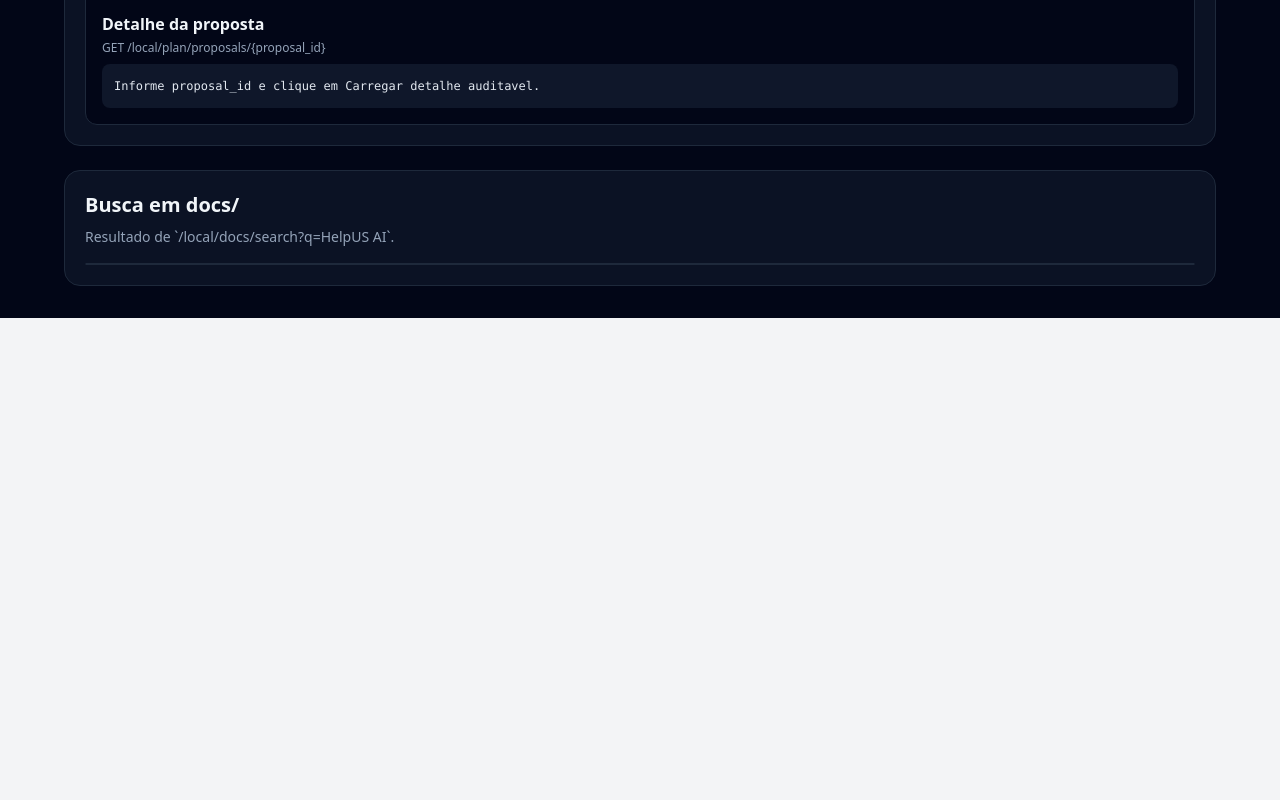
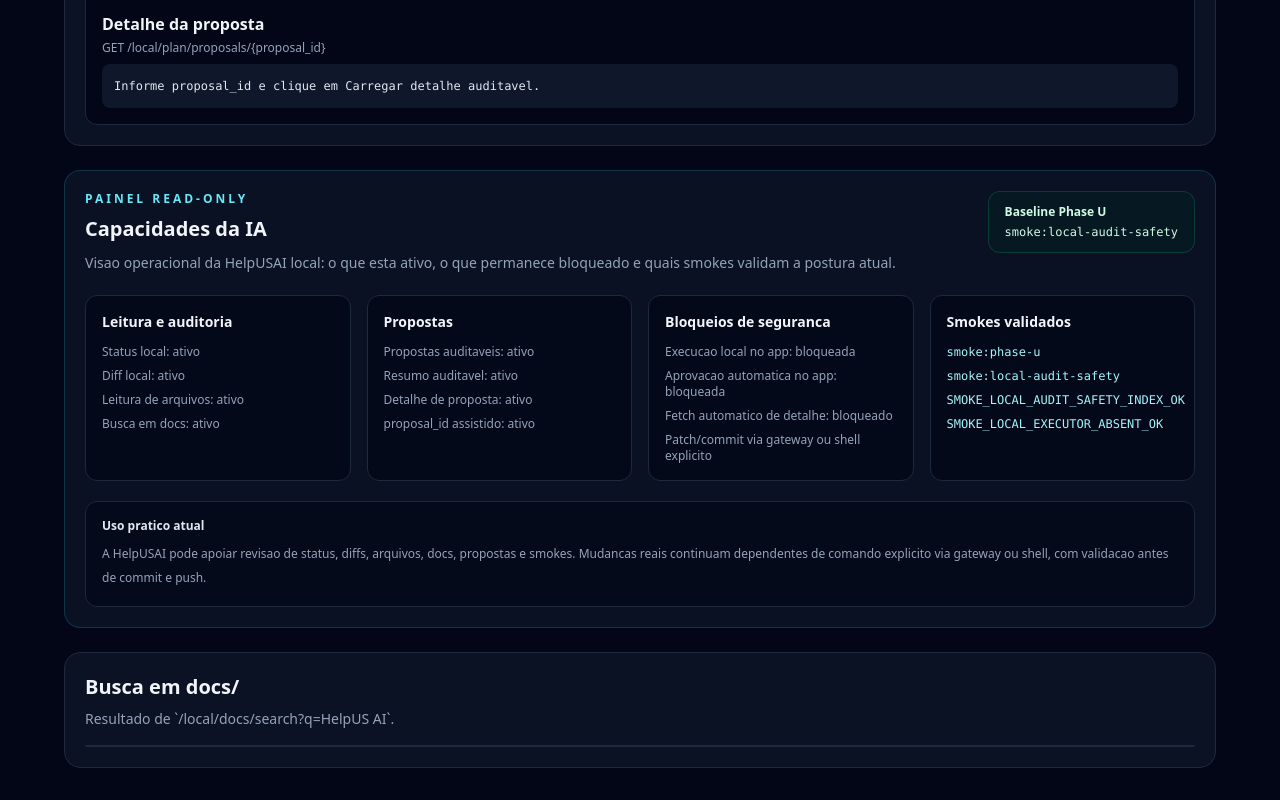
Before and after one commit to HelpUSA/helpus-ai, a Next.js app in the folder frontend/: page /admin/local in a window 1280 px wide. Shown: the part 3115-3915 px from the top of the page. Before the commit the page ends 3433 px from the top, so only its background shows below. Built offline with nearby package versions, Linux system fonts and the light colour scheme.

Commit message:
feat: add ai capabilities panel

```diff
--- a/frontend/src/app/admin/local/page.tsx
+++ b/frontend/src/app/admin/local/page.tsx
@@ -688,6 +688,71 @@ export default function AdminLocalReadonlyPage() {
           </article>
         </section>
 
+
+        <section className="grid gap-6 lg:grid-cols-2">
+          <article className="rounded-2xl border border-cyan-900/60 bg-slate-900/70 p-5 lg:col-span-2">
+            <div className="flex flex-wrap items-start justify-between gap-4">
+              <div>
+                <p className="text-xs font-semibold uppercase tracking-[0.25em] text-cyan-300">Painel read-only</p>
+                <h2 className="mt-2 text-xl font-semibold">Capacidades da IA</h2>
+                <p className="mt-2 max-w-4xl text-sm leading-6 text-slate-400">
+                  Visao operacional da HelpUSAI local: o que esta ativo, o que permanece bloqueado e quais smokes validam a postura atual.
+                </p>
+              </div>
+              <div className="rounded-xl border border-emerald-900/70 bg-emerald-950/30 px-4 py-3 text-xs text-emerald-100">
+                <p className="font-semibold">Baseline Phase U</p>
+                <p className="mt-1 font-mono">smoke:local-audit-safety</p>
+              </div>
+            </div>
+
+            <div className="mt-5 grid gap-4 md:grid-cols-2 xl:grid-cols-4">
+              <div className="rounded-xl border border-slate-800 bg-slate-950/70 p-4">
+                <p className="text-sm font-semibold text-slate-100">Leitura e auditoria</p>
+                <ul className="mt-3 space-y-2 text-xs text-slate-400">
+                  <li>Status local: ativo</li>
+                  <li>Diff local: ativo</li>
+                  <li>Leitura de arquivos: ativo</li>
+                  <li>Busca em docs: ativo</li>
+                </ul>
+              </div>
+              <div className="rounded-xl border border-slate-800 bg-slate-950/70 p-4">
+                <p className="text-sm font-semibold text-slate-100">Propostas</p>
+                <ul className="mt-3 space-y-2 text-xs text-slate-400">
+                  <li>Propostas auditaveis: ativo</li>
+                  <li>Resumo auditavel: ativo</li>
+                  <li>Detalhe de proposta: ativo</li>
+                  <li>proposal_id assistido: ativo</li>
+                </ul>
+              </div>
+              <div className="rounded-xl border border-slate-800 bg-slate-950/70 p-4">
+                <p className="text-sm font-semibold text-slate-100">Bloqueios de seguranca</p>
+                <ul className="mt-3 space-y-2 text-xs text-slate-400">
+                  <li>Execucao local no app: bloqueada</li>
+                  <li>Aprovacao automatica no app: bloqueada</li>
+                  <li>Fetch automatico de detalhe: bloqueado</li>
+                  <li>Patch/commit via gateway ou shell explicito</li>
+                </ul>
+              </div>
+              <div className="rounded-xl border border-slate-800 bg-slate-950/70 p-4">
+                <p className="text-sm font-semibold text-slate-100">Smokes validados</p>
+                <ul className="mt-3 space-y-2 text-xs text-slate-400">
+                  <li><span className="font-mono text-cyan-200">smoke:phase-u</span></li>
+                  <li><span className="font-mono text-cyan-200">smoke:local-audit-safety</span></li>
+                  <li><span className="font-mono text-cyan-200">SMOKE_LOCAL_AUDIT_SAFETY_INDEX_OK</span></li>
+                  <li><span className="font-mono text-cyan-200">SMOKE_LOCAL_EXECUTOR_ABSENT_OK</span></li>
+                </ul>
+              </div>
+            </div>
+
+            <div className="mt-5 rounded-xl border border-slate-800 bg-slate-950/60 p-4 text-xs text-slate-400">
+              <p className="font-semibold text-slate-200">Uso pratico atual</p>
+              <p className="mt-2 leading-6">
+                A HelpUSAI pode apoiar revisao de status, diffs, arquivos, docs, propostas e smokes. Mudancas reais continuam dependentes de comando explicito via gateway ou shell, com validacao antes de commit e push.
+              </p>
+            </div>
+          </article>
+        </section>
+
         <section className="grid gap-6 lg:grid-cols-2">
           <article className="rounded-2xl border border-slate-800 bg-slate-900/70 p-5 lg:col-span-2">
             <h2 className="text-xl font-semibold">Busca em docs/</h2>
--- a/package.json
+++ b/package.json
@@ -59,6 +59,8 @@
     "smoke:phase-t": "npm run smoke:phase-t-alias && npm run smoke:local-detail-safety && npm run smoke:phase-s",
     "smoke:local-audit-safety": "npm run smoke:local-detail-safety && python scripts/45_smoke_local_audit_safety_index.py",
     "smoke:phase-u-index": "python scripts/45_smoke_local_audit_safety_index.py",
-    "smoke:phase-u": "npm run smoke:phase-u-index && npm run smoke:local-audit-safety && npm run smoke:phase-t"
+    "smoke:phase-u": "npm run smoke:phase-u-index && npm run smoke:local-audit-safety && npm run smoke:phase-t",
+    "smoke:phase-v-ui": "python scripts/46_smoke_ai_capabilities_panel.py",
+    "smoke:phase-v": "npm run smoke:phase-v-ui && npm run smoke:local-audit-safety"
   }
 }
```
Also changed, not shown: 5 other files (tests, documents, lock files or other folders).
